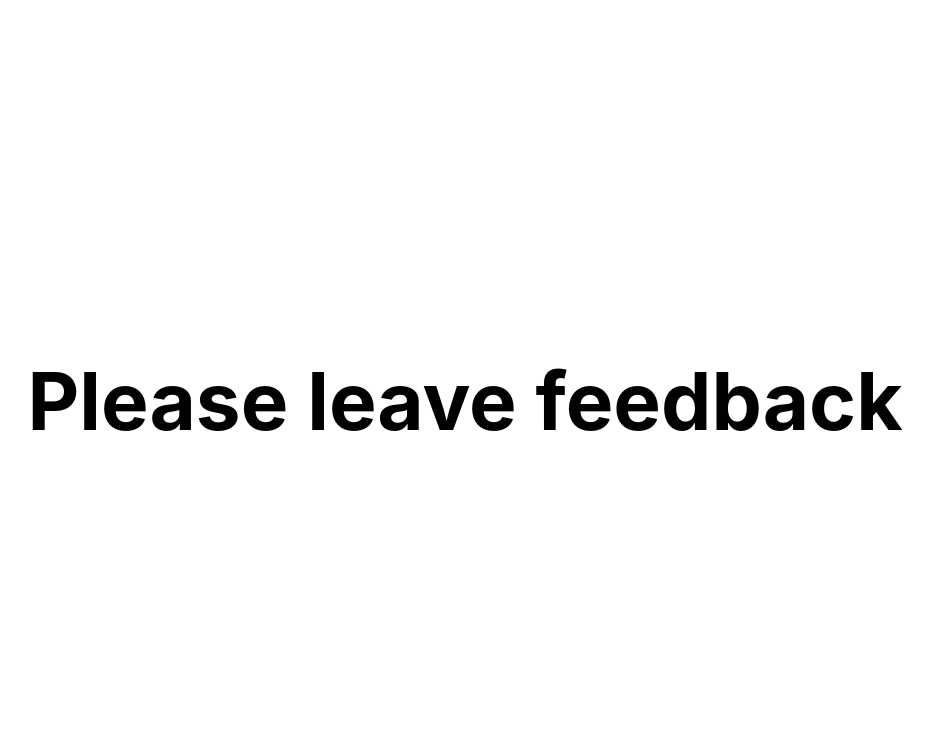
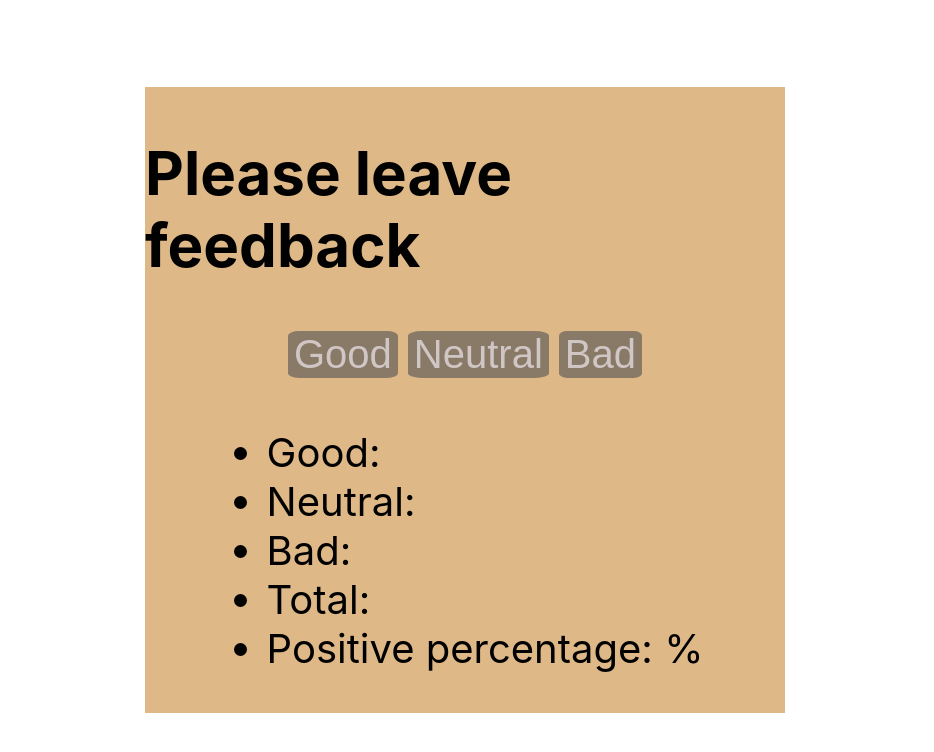
Before and after one commit to KacperMadajewski/goit-react-hw-02-feedback, a React (Create React App) app: page / in a window 1280 px wide. Shown: the top 752 px of the page, without its empty margins (175-1109 px from the left). Built offline with nearby package versions, Linux system fonts and the light colour scheme.

Commit message:
Added "Statistics" and "FeedbackOptions"
- Added "Statistics" without props and functions

- Added "Feedbackoptions" without props

```diff
--- a/src/components/App.jsx
+++ b/src/components/App.jsx
@@ -1,4 +1,6 @@
 import Section from './Section/Section';
+import { FeedbackOptions } from './FeedbackOptions/FeedbackOptions';
+import { Statistics } from './Statistics/Statistics';
 
 import { Component } from 'react';
 
@@ -15,7 +17,10 @@ export class App extends Component {
           color: '#010101',
         }}
       >
-        <Section title="Please leave feedback"></Section>
+        <Section title="Please leave feedback">
+          <FeedbackOptions />
+          <Statistics />
+        </Section>
       </div>
     );
   }
--- /dev/null
+++ b/src/components/FeedbackOptions/FeedbackOptions.jsx
@@ -0,0 +1,29 @@
+import { func } from 'prop-types';
+import React, { Component } from 'react';
+import Styles from './FeedbackOptions.module.css';
+
+export class FeedbackOptions extends Component {
+  static propTypes = {
+    good: func,
+    neutral: func,
+    bad: func,
+  };
+
+  render() {
+    const { good, neutral, bad } = this.props;
+
+    return (
+      <div className={Styles.position}>
+        <button className={Styles.btn} onClick={good}>
+          Good
+        </button>
+        <button className={Styles.btn} onClick={neutral}>
+          Neutral
+        </button>
+        <button className={Styles.btn} onClick={bad}>
+          Bad
+        </button>
+      </div>
+    );
+  }
+}
--- /dev/null
+++ b/src/components/FeedbackOptions/FeedbackOptions.module.css
@@ -0,0 +1,13 @@
+.position {
+  display: flex;
+  gap: 10px;
+  margin-bottom: 10px;
+}
+
+.btn {
+  font-size: 40px;
+  border-radius: 10%;
+  border: 2px;
+  background-color: rgb(136, 122, 103);
+  color: rgb(209, 198, 198);
+}
--- a/src/components/Section/Section.jsx
+++ b/src/components/Section/Section.jsx
@@ -1,5 +1,6 @@
 import { array, string } from 'prop-types';
 import React, { Component } from 'react';
+import Styles from './Section.module.css'
 
 export default class Section extends Component {
   static propTypes = {
@@ -11,8 +12,8 @@ export default class Section extends Component {
     const { title, children } = this.props;
 
     return (
-      <div>
-        <h1>{title}</h1>
+      <div className={Styles.backGround}>
+        <h2>{title}</h2>
         {children}
       </div>
     );
--- /dev/null
+++ b/src/components/Section/Section.module.css
@@ -0,0 +1,7 @@
+.backGround {
+  background-color: burlywood;
+  max-width: 50%;
+  display: flex;
+  flex-wrap: wrap;
+  justify-content: center;
+}
--- /dev/null
+++ b/src/components/Statistics/Statistics.jsx
@@ -0,0 +1,24 @@
+import { number } from 'prop-types';
+import React, { Component } from 'react';
+
+export class Statistics extends Component {
+  static propTypes = {
+    goodNum: number,
+    neutralNum: number,
+    badNum: number,
+  };
+
+  render() {
+    const { goodNum, neutralNum, badNum, total, positivePercentage } =
+      this.props;
+    return (
+      <ul>
+        <li>Good: {goodNum}</li>
+        <li>Neutral: {neutralNum}</li>
+        <li>Bad: {badNum}</li>
+        <li>Total: {total}</li>
+        <li>Positive percentage: {positivePercentage}%</li>
+      </ul>
+    );
+  }
+}
```
